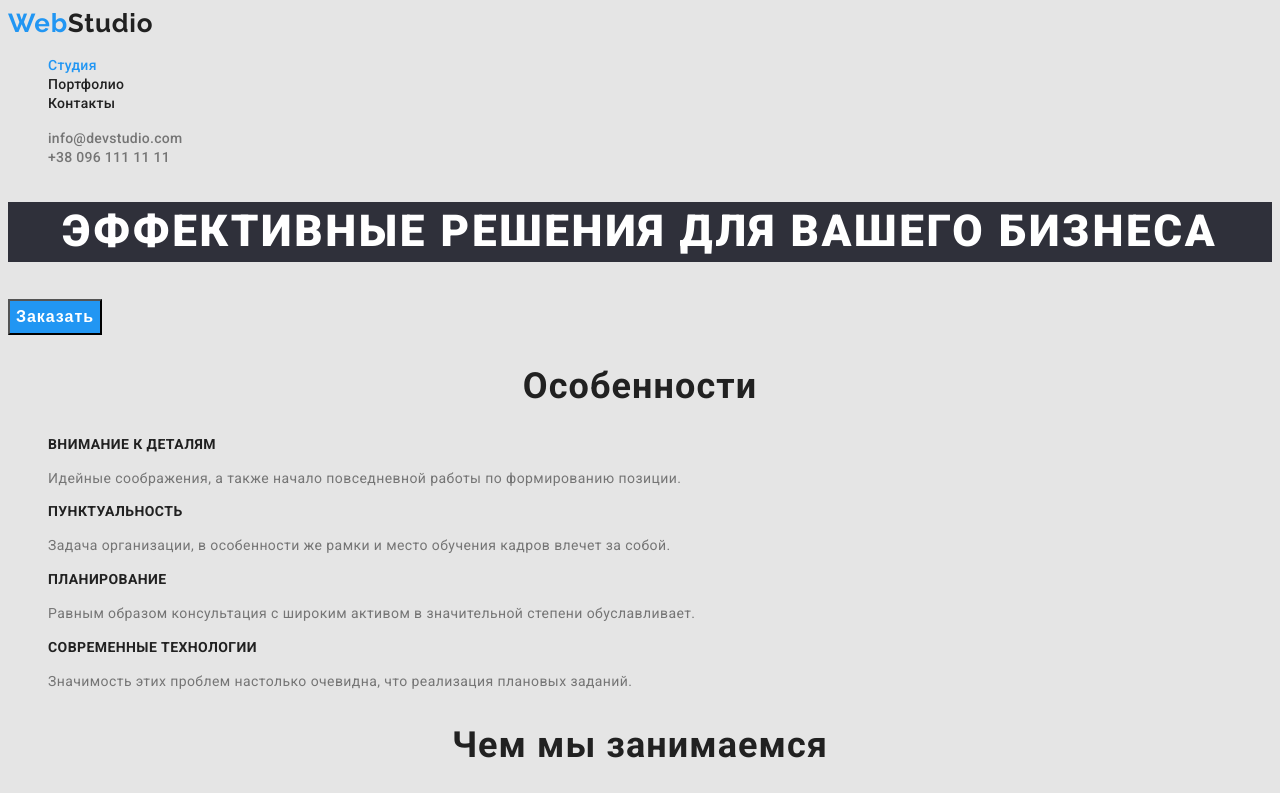
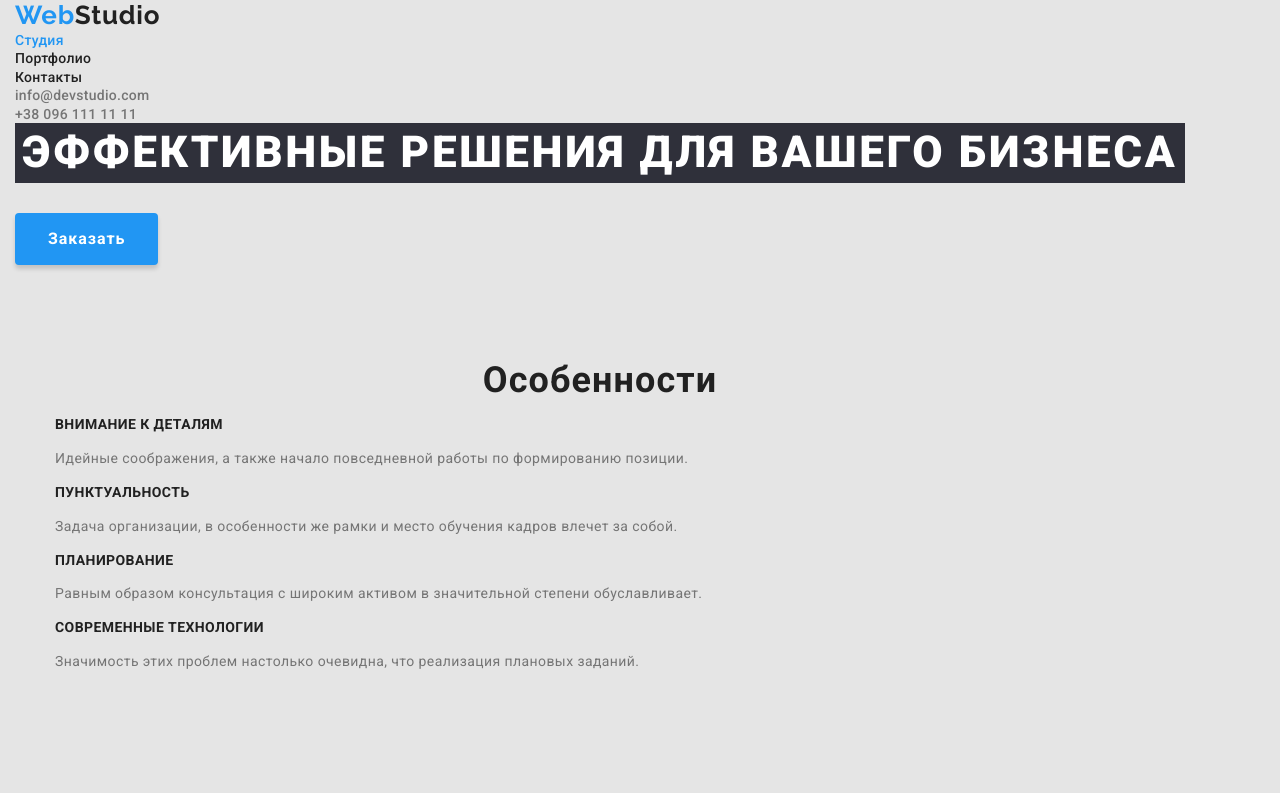
Before and after one commit to Afrikanochka/CSS, a plain HTML site: page index.html in a window 1280 px wide. Shown: the top 793 px of the page. Drawn offline with nearby package versions, Linux system fonts and the light colour scheme.

Commit message:
Добавляет margin, padding

```diff
--- a/CSS/styles.css
+++ b/CSS/styles.css
@@ -1,3 +1,8 @@
+*,
+*::before,
+*::after {
+  box-sizing: inherit;
+}
 :root {
   --primary-text-color: #212121;
   --title-text-color: #000000;
@@ -7,6 +12,10 @@
 }
 
 .page {
+  width: 1200px;
+  padding-left: 15px;
+  padding-right: 15px;
+  box-sizing: border-box;
   font-family: Roboto, sans-serif;
   color: var(--primary-text-color);
   background: var(--primary-background-color);
@@ -26,8 +35,10 @@
   color: var(--accent-color);
 }
 /* Site nav */
-.nav {
+.list {
   list-style: none;
+  padding: 0;
+  margin: 0;
 }
 .nav a {
   text-decoration: none;
@@ -45,9 +56,7 @@
 .nav .link:focus {
   color: var(--accent-color);
 }
-.auth-nav {
-  list-style: none;
-}
+
 .auth-nav a {
   text-decoration: none;
   font-weight: 500;
@@ -61,11 +70,15 @@
   color: var(--accent-color);
 }
 /* Hero */
+.hero {
+  text-align: center;
+}
 .hero-title {
+  margin-top: 0;
+  margin-bottom: 30px;
   font-weight: 900;
   font-size: 44px;
   line-height: 1.36;
-  text-align: center;
   letter-spacing: 0.06em;
   text-transform: uppercase;
   color: #ffffff;
@@ -73,7 +86,13 @@
 }
 
 /* Section */
+.section {
+  padding-top: 94px;
+  padding-bottom: 94px;
+}
 .section-title {
+  margin-top: 0;
+  margin-bottom: 10px;
   font-weight: 700;
   font-size: 36px;
   line-height: 1.17;
@@ -85,6 +104,8 @@
   list-style: none;
 }
 .feature-list .title {
+  margin-top: 0;
+  margin-bottom: 10px;
   font-weight: 700;
   font-size: 14px;
   line-height: 1.14;
@@ -133,15 +154,19 @@
 }
 /* Button */
 .button-primary {
+  border-radius: 4px;
+  padding: 10px 32px;
+  border: 1px solid transparent;
+
   font-weight: 700;
   font-size: 16px;
   line-height: 1.87;
   display: flex;
   align-items: center;
-  text-align: center;
   letter-spacing: 0.06em;
   background-color: var(--accent-color);
   color: #ffffff;
+  box-shadow: 0px 4px 4px rgba(0, 0, 0, 0.15);
 }
 .button-secondary {
   font-weight: 500;
--- a/index.html
+++ b/index.html
@@ -8,6 +8,7 @@
     <link rel="preconnect" href="https://fonts.gstatic.com">
     <link href="https://fonts.googleapis.com/css2?family=Raleway:wght@700&family=Roboto:wght@400;500;700;900&display=swap"
     rel="stylesheet" />
+    <link rel="stylesheet" href="https://cdnjs.cloudflare.com/ajax/libs/modern-normalize/1.0.0/modern-normalize.min.css" />
     <link rel="stylesheet" href="./CSS/styles.css" />
 </head>
 <body class="page">
@@ -15,7 +16,7 @@
     <header class="page-header">
         <a href="./index.html" class="logo"> <span class="colortext"> Web</span>Studio</a>
         <nav>
-            <ul class="nav">
+            <ul class="nav list">
                 <li><a href="./index.html" class="link current">Студия</a></li>
                 <li><a href="./portfolio.html" class="link">Портфолио</a></li>
                 <li><a href="Контакты" class="link">Контакты</a></li>
```
Also changed, not shown: portfolio.html (+2 -1 lines).
